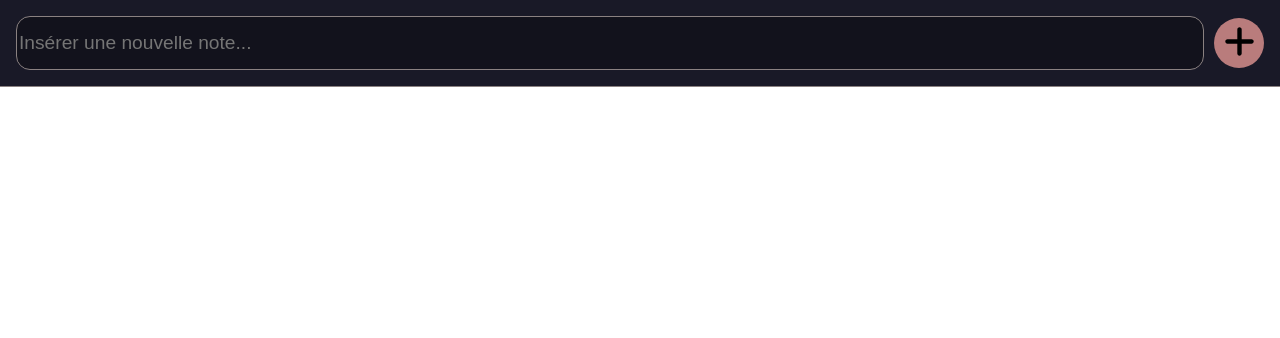
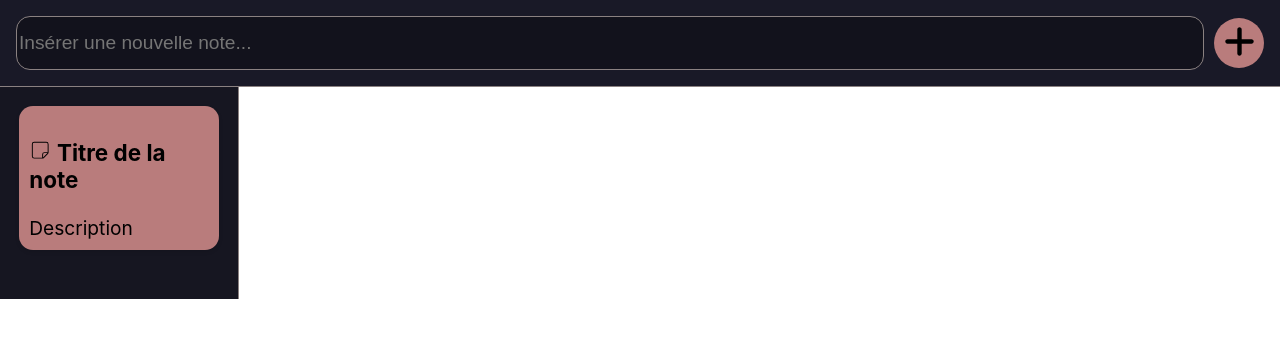
Before and after one commit to RomainDoyen/todolist-extension, a React (Vite) app: page / in a window 1280 px wide. Shown: the top 338 px of the page. Built offline with nearby package versions, Linux system fonts and the light colour scheme.

Commit message:
Note structure and style

```diff
--- a/src/App.jsx
+++ b/src/App.jsx
@@ -1,10 +1,14 @@
 import CardInput from './components/CardInput';
+import CardNotes from './components/CardNotes';
 
 function App() {
 
   return (
     <div className='contains'>
       <CardInput />
+      <div className="container">
+        <CardNotes />
+      </div>
     </div>
   )
 }
--- /dev/null
+++ b/src/components/CardNotes.css
@@ -0,0 +1,49 @@
+.card-notes {
+  background-color: #161621;
+  border-right: 1px solid #8A8181;
+  overflow-y: auto; /* Scroll uniquement si nécessaire */
+  width: 200px; /* Fixe la largeur de la colonne des notes */
+  padding: 1em;
+  font-size: larger;
+  display: flex;
+  flex-direction: column;
+}
+
+.card-notes::-webkit-scrollbar {
+  width: 7px;
+}
+
+.card-notes::-webkit-scrollbar-track {
+  background: #2e2e2e;
+  border-radius: 10px;
+}
+
+.card-notes::-webkit-scrollbar-thumb {
+  background: #b97c7c;
+  border-radius: 10px;
+}
+
+.card-notes::-webkit-scrollbar-thumb:hover {
+  background: #9b6a6a;
+}
+
+.todo-item {
+  background-color: #B97C7C;
+  margin-bottom: 30px;
+  padding: 10px;
+  border-radius: 14px;
+  cursor: pointer;
+  box-shadow: 0 2px 4px rgba(0, 0, 0, 0.1);
+}
+
+.todo-item:hover {
+  background-color: #9b6a6a;
+}
+
+.todo-item h2 {
+  margin: 0 0 5px 0;
+}
+
+.todo-item p {
+  margin: 0;
+}
--- /dev/null
+++ b/src/components/CardNotes.jsx
@@ -0,0 +1,14 @@
+import './CardNotes.css';
+// import { FaNoteSticky } from "react-icons/fa6";
+import { CiStickyNote } from "react-icons/ci";
+
+export default function CardNotes() {
+  return (
+    <div className="card-notes">
+        <div className="todo-item">
+          <h3><CiStickyNote />&nbsp;Titre de la note</h3>
+          <p>Description</p>
+        </div>
+    </div>
+  );
+}
```
